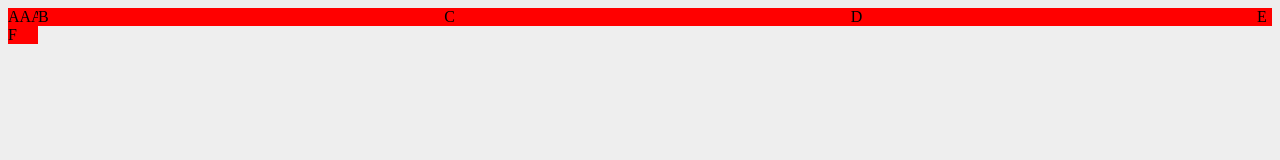
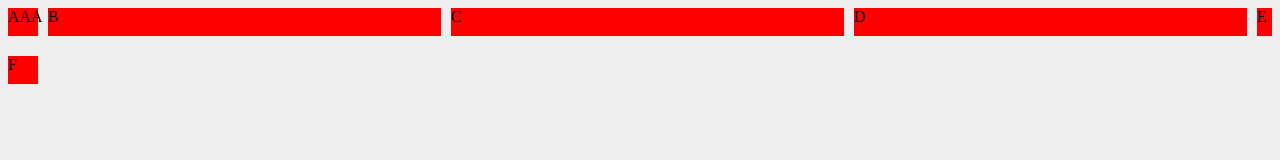
Before and after one commit to GEAN-SS/CursoDeJsHtmlCssNodeJsUdemy, a plain HTML site: page index.html in a window 1280 px wide. Drawn offline with Linux system fonts and the light colour scheme.

Commit message:
seccion 13 y CSS GRID(Brechas entre elementos)

```diff
--- a/css/main.css
+++ b/css/main.css
@@ -1,4 +1,4 @@
-/*Estamos en la seccion 13 y CSS GRID(Repetir dimensiones)*/
+/*Estamos en la seccion 13 y CSS GRID(Brechas entre elementos)*/
 body {
   background-color: #eee;
 }
@@ -6,9 +6,13 @@ body {
   display: grid;
   grid-template-rows: repeat(2,50%);
   grid-template-columns:30px repeat(3,1fr) 15px;
-/* el elemento repeat te pide declarar dos elementos. uno es las veces que
-se va a repetir lo dicho en el segundo elemento y el segundo elemento indica
-el tamaño de cada fila o columna segun donde lo indiques*/
+  grid-gap: 20px 10px;
+  /* aqui se define la separacion entre filas y columnas (en ese orden) en columnas
+  en una sola linea de codigo */
+  /* NOTA: si defines un solo tamaño esto se aplica igual a filas y columnas */
+  /* grid-row-gap: 20px;
+  grid-column-gap: 10px; */
+  /* gap basicamente es la separacion entre las filas o columnas */
 }
 .element{
   background-color: red;
```
